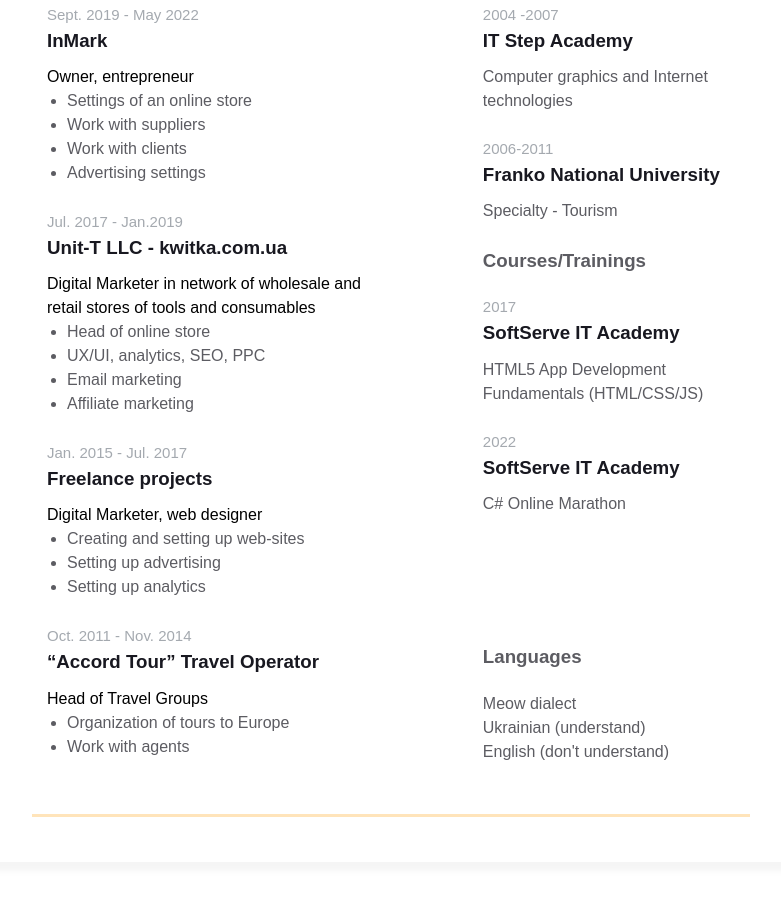
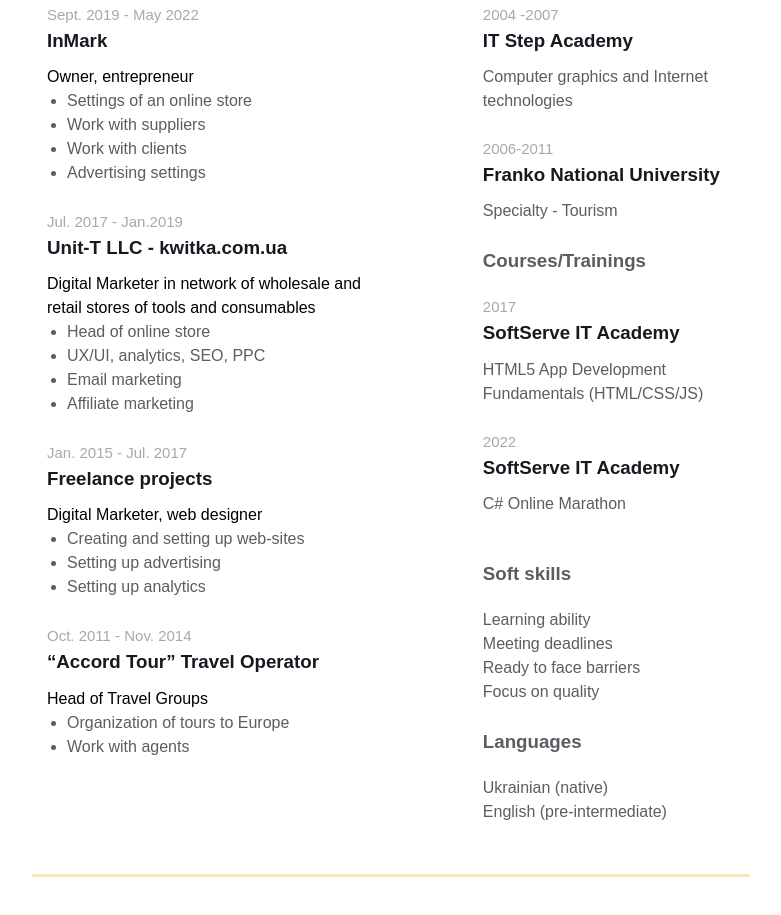
Before and after one commit to tkachor/homepage, a plain HTML site: page index.html in a window 1280 px wide. Shown: the part 618-1533 px from the top of the page, without its empty margins (249-1030 px from the left). Drawn offline with Linux system fonts and the light colour scheme.

Commit message:
Add additional Information

```diff
--- a/index.html
+++ b/index.html
@@ -194,15 +194,26 @@
                     </div>
 
                     <div class="additional-info__languages">
+                      <h3 class="additional-info__languages-header">Soft skills</h3>
+                      <p class="additional-info__languages-item">
+                        Learning ability
+                      </p>
+                      <p class="additional-info__languages-item">
+                        Meeting deadlines
+                      </p>
+                      <p class="additional-info__languages-item">
+                        Ready to face barriers
+                      </p>
+                      <p class="additional-info__languages-item">
+                        Focus on quality
+                      </p></br>
+
                       <h3 class="additional-info__languages-header">Languages</h3>
                       <p class="additional-info__languages-item">
-                        Meow dialect
+                        Ukrainian (native)
                       </p>
                       <p class="additional-info__languages-item">
-                        Ukrainian (understand)
-                      </p>
-                      <p class="additional-info__languages-item">
-                        English (don't understand)
+                        English (pre-intermediate)
                       </p>
                     </div>
                   </div>
```
